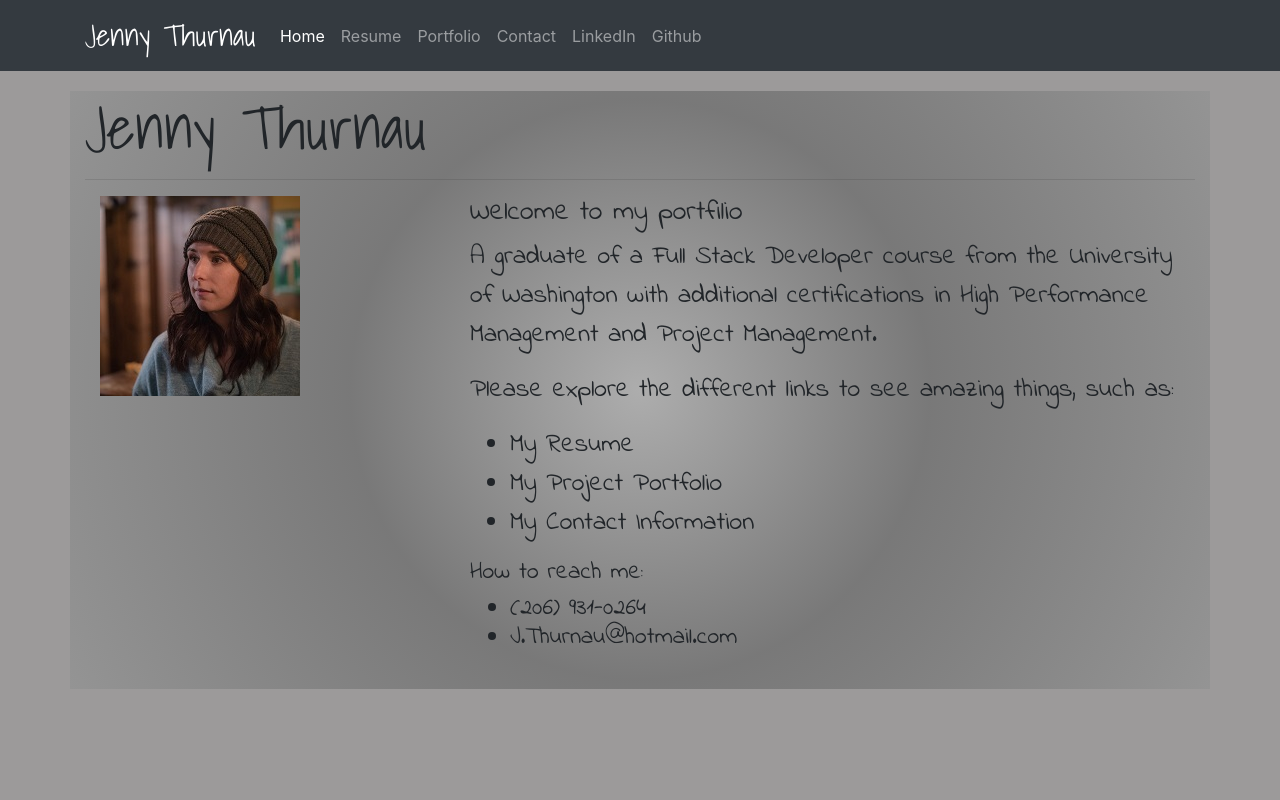
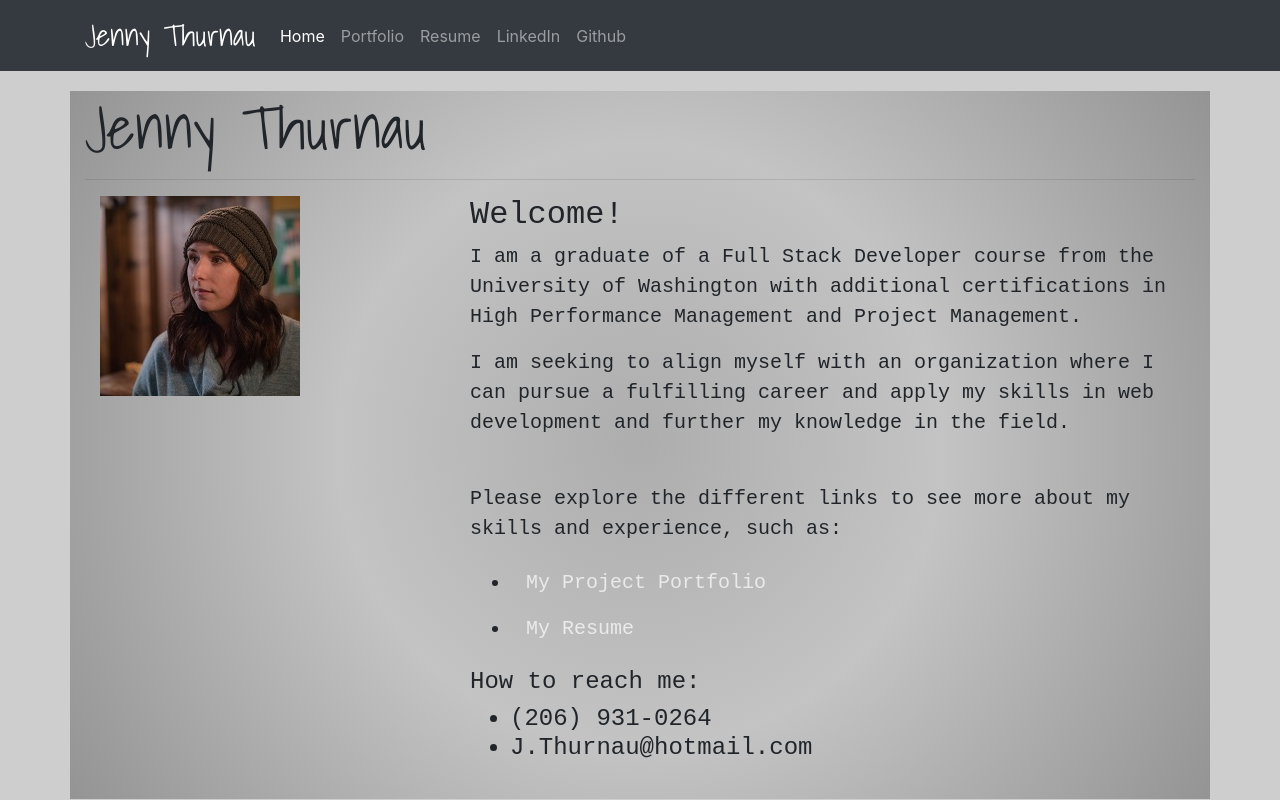
Before and after one commit to CraazyCraaz/CraazyCraaz-Portfolio, a plain HTML site: page index.html in a window 1280 px wide. Drawn offline with nearby package versions, Linux system fonts and the light colour scheme.

```diff
--- a/assets/css/style.css
+++ b/assets/css/style.css
@@ -1,5 +1,5 @@
 body {
-    background-color: rgb(156, 154, 154);
+    background-color: rgb(206, 206, 206);
 }
 
 footer {
@@ -8,9 +8,9 @@ footer {
 
 
 #mainContainer {
-    background: rgb(173, 173, 173);
-    background: radial-gradient(circle, rgba(173, 173, 173, 1) 0%, rgba(116, 116, 116, 0.884) 45%, rgb(148, 148, 148) 100%);
-    font-family: 'Indie Flower', monospace, fantasy, cursive;
+    background: rgb(221, 221, 221);
+    background: radial-gradient(circle, rgba(173, 173, 173, 1) 0%, rgba(194, 194, 194, 0.884) 45%, rgb(148, 148, 148) 100%);
+    font-family: monospace, fantasy, cursive;
 
 }
 
@@ -20,7 +20,7 @@ footer {
 }
 
 #mainAboutMe {
-    font-size: 26px;
+    font-size: 20px;
     padding-bottom: 20px;
 }
 
@@ -45,8 +45,6 @@ footer {
     font-family: 'Shadows Into Light', cursive;
 }
 
-/* OMG, BECKY, LOOK AT HER NAVBAR-BRAND, I MEAN, IT JUST ISN'T RIGHT */
-/* I CANNOT FIGURE OUT HOW TO GET THE BACKGROUND TO BE THE FULL 100% HEIGHT OF THE NAVBAR */
 .navbar {
     margin-bottom: 20px;
 }
--- a/assets/portfolio.html
+++ b/assets/portfolio.html
@@ -8,6 +8,7 @@
     <link rel="stylesheet" href="https://stackpath.bootstrapcdn.com/bootstrap/4.3.1/css/bootstrap.min.css"
         integrity="sha384-ggOyR0iXCbMQv3Xipma34MD+dH/1fQ784/j6cY/iJTQUOhcWr7x9JvoRxT2MZw1T" crossorigin="anonymous">
     <link rel="stylesheet" href="./css/style.css">
+    <link href="https://fonts.googleapis.com/css?family=Indie+Flower|Shadows+Into+Light&display=swap" rel="stylesheet">
     <title>Jenny's Portfolio</title>
 
 </head>
@@ -26,15 +27,15 @@
                     <li class="nav-item">
                         <a class="nav-link" href="../index.html">Home</a>
                     </li>
-                    <li class="nav-item">
-                        <a class="nav-link" href="./resume.html">Resume</a>
-                    </li>
                     <li class="nav-ite active">
                         <a class="nav-link" href="#">Portfolio<span class="sr-only">(current)</span></a>
                     </li>
                     <li class="nav-item">
+                        <a class="nav-link" href="./resume.html">Resume</a>
+                    </li>
+                    <!-- <li class="nav-item">
                         <a class="nav-link" href="./contact.html">Contact</a>
-                    </li>
+                    </li> -->
                     <li class="nav-item">
                         <a class="nav-link" href="https://www.linkedin.com/in/jthurnau/" target="_blank">LinkedIn</a>
                     </li>
--- a/index.html
+++ b/index.html
@@ -28,14 +28,14 @@
                         <a class="nav-link" href="#">Home<span class="sr-only">(current)</span></a>
                     </li>
                     <li class="nav-item">
-                        <a class="nav-link" href="./assets/resume.html">Resume</a>
-                    </li>
-                    <li class="nav-item">
                         <a class="nav-link" href="./assets/portfolio.html">Portfolio</a>
                     </li>
                     <li class="nav-item">
+                        <a class="nav-link" href="./assets/resume.html">Resume</a>
+                    </li>
+                    <!-- <li class="nav-item">
                         <a class="nav-link" href="./assets/contact.html">Contact</a>
-                    </li>
+                    </li> -->
                     <li class="nav-item">
                         <a class="nav-link" href="https://www.linkedin.com/in/jthurnau/" target="_blank">LinkedIn</a>
                     </li>
@@ -61,17 +61,17 @@
                 <img class="img-fluid" src="./assets/img/200by200me.jpg" alt="Jenny">
             </div>
             <div class="col-md-8" id="mainAboutMe">
-                <h3>Welcome to my portfilio</h3>
-                <p>A graduate of a Full Stack Developer course from the University of Washington
+                <h2>Welcome!</h2>
+                <p>I am a graduate of a Full Stack Developer course from the University of Washington
                     with additional certifications in High Performance Management and Project Management.</p>
-                <p></p>
-                <p>Please explore the different links to see amazing things, such as:
-                    <ul>
-                        <li>My Resume</li>
-                        <li>My Project Portfolio</li>
-                        <li>My Contact Information</li>
-                    </ul>
-                    <h4>How to reach me:<h4>
+                <p>I am seeking to align myself with an organization where I can pursue a fulfilling career and apply my skills in web development and further my knowledge in the field.</p>
+                </br>
+                <p>Please explore the different links to see more about my skills and experience, such as:
+                <ul>
+                    <li><a class="nav-link" href="./assets/portfolio.html">My Project Portfolio</a></li>
+                    <li><a class="nav-link" href="./assets/resume.html">My Resume</a></li>
+                </ul>
+                <h4>How to reach me:<h4>
                         <ul>
                             <li>(206) 931-0264</li>
                             <li>J.Thurnau@hotmail.com</li>
```
Also changed, not shown: assets/contact.html (+1 -1 lines).
